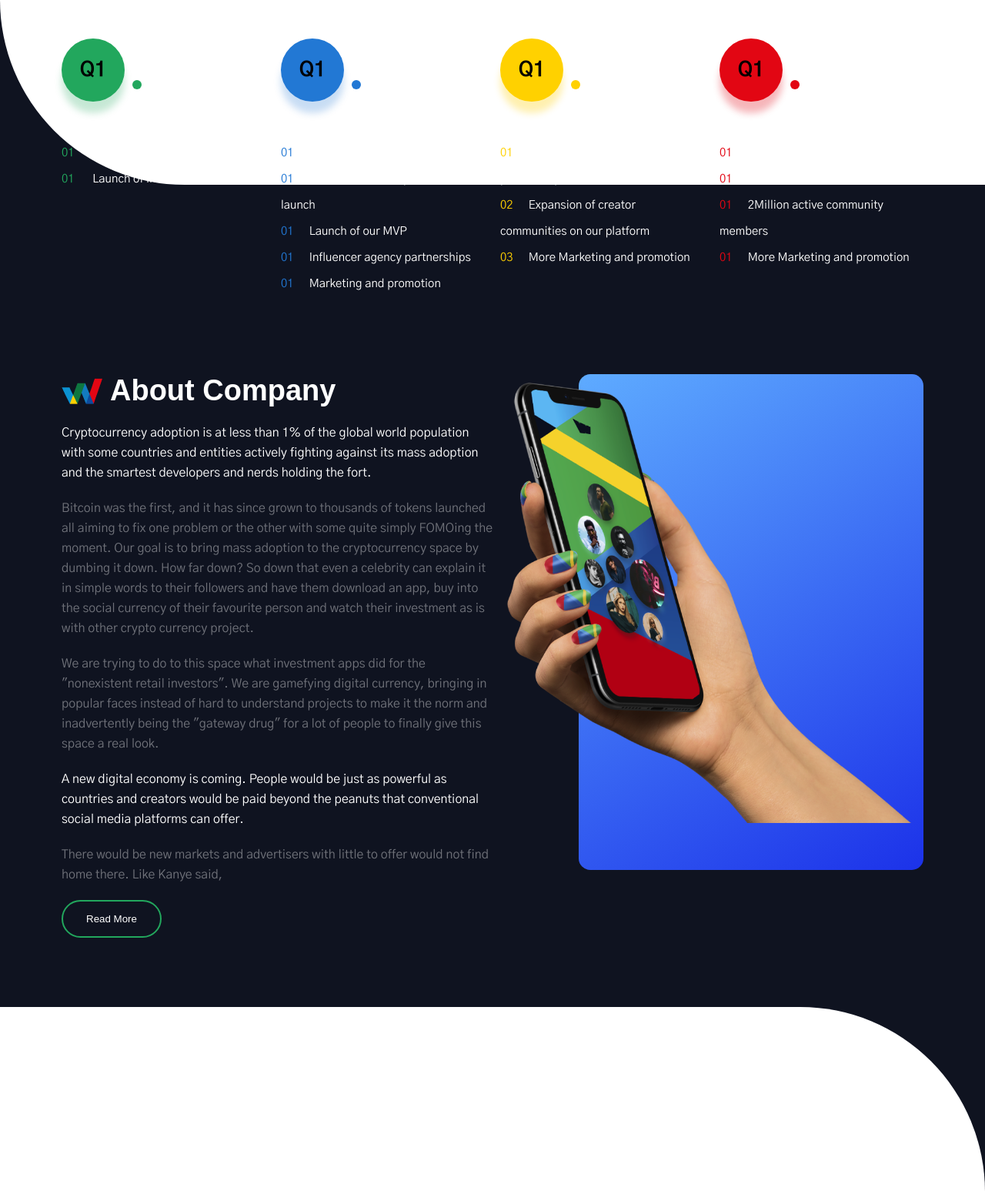
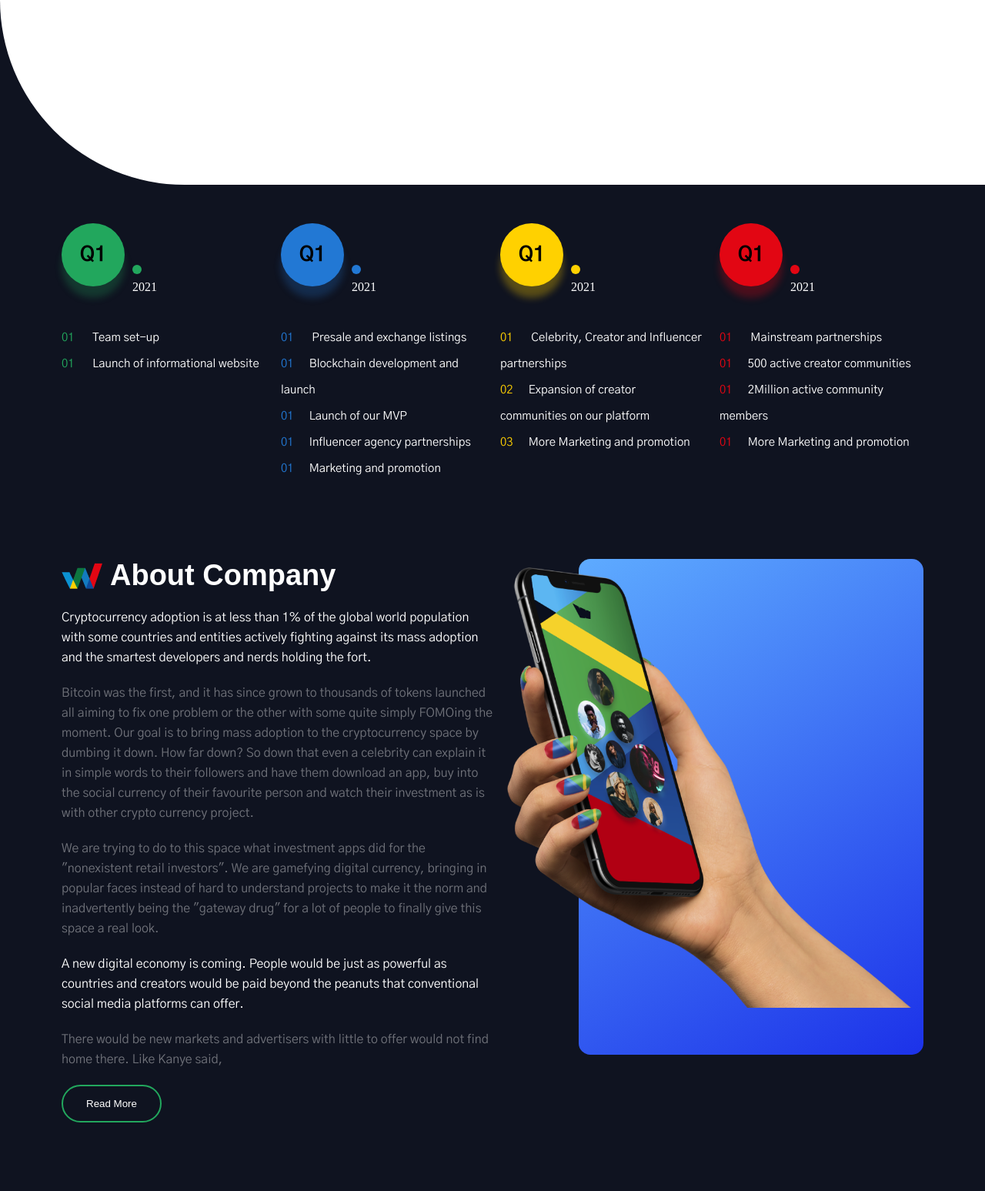
Before and after one commit to letpallab/assignment, a plain HTML site: page index.html in a window 1280 px wide. Shown: the top 1547 px of the page at 77% size. Drawn offline with Linux system fonts and the light colour scheme.

Commit message:
update file

```diff
--- a/assets/css/responsive.css
+++ b/assets/css/responsive.css
@@ -18,6 +18,9 @@
     .page-padding {
         padding: 30px 15px;
     }
+    .about-section {
+        padding: 30px 0 0 0;
+    }
     .header-section,.footer-section,.img-desk {
         display: none;
     }
--- a/assets/css/style.css
+++ b/assets/css/style.css
@@ -120,6 +120,9 @@ body {
 .l4 li span {
     color: #E20613;
 }
+.about-section {
+    padding:50px 80px;
+}
 .about-content {
     display: grid;
     grid-template-columns: 1fr 1fr;
--- a/index.html
+++ b/index.html
@@ -16,7 +16,7 @@
 </head>
 <body>
     <main class="page-wrapper">
-        <div class="header-section"></header>
+        <div class="header-section"></div>
         <section class="card-section page-padding">
             <div class="card-inr-content">
                 <div class="card-item">
@@ -86,7 +86,7 @@
                 </div>
             </div>
         </section>
-        <section class="about-section page-padding">
+        <section class="about-section">
             <div class="about-content">
                 <div class="about-info">
                     <div class="about-head"><img src="assets/images/logo.png" alt=""><h1>About Company</h1></div>
@@ -115,7 +115,7 @@
                 </div>
             </div>
         </section>
-        <div class="footer-section"></header>
+        <div class="footer-section"></div>
     </main>
 
 </body>
```
